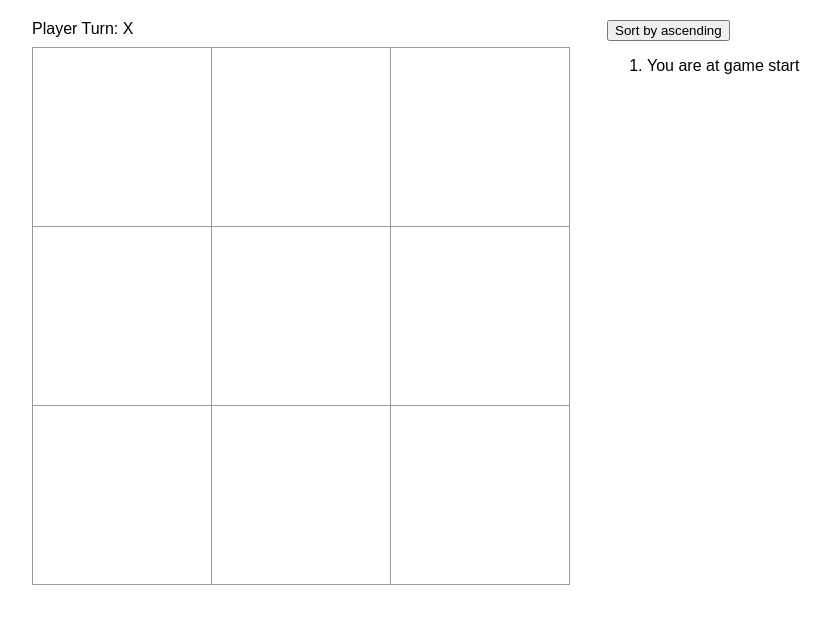
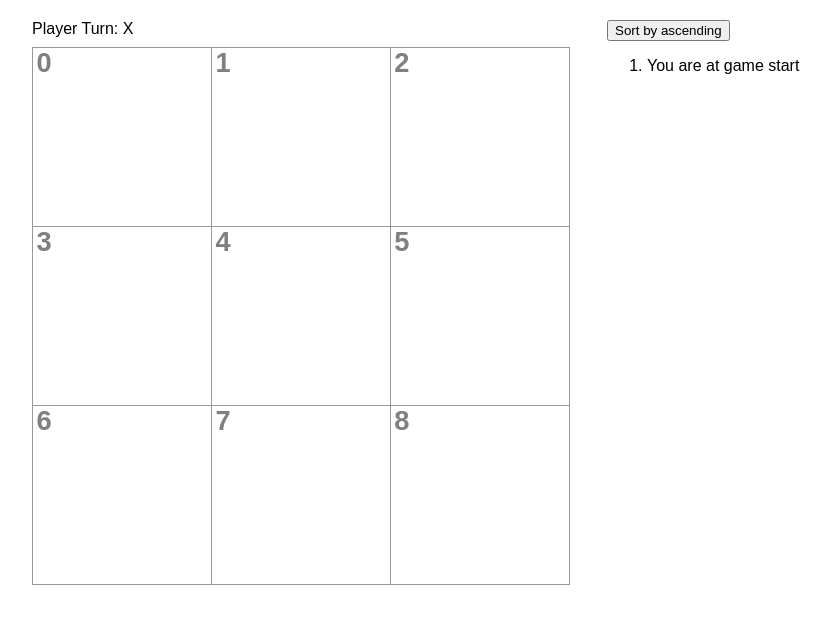
Before and after one commit to HammyPig/react-tic-tac-toe, a React (Create React App) app: page / in a window 1280 px wide. Shown: the top 624 px of the page, without its empty margins (58-889 px from the left). Built offline with nearby package versions, Linux system fonts and the light colour scheme.

Commit message:
feat: display cell ID in top-left corner of each square on the game board

```diff
--- a/src/Board.jsx
+++ b/src/Board.jsx
@@ -21,7 +21,7 @@ export default function Board({ squares, highlightedSquares, turnNumber, onPlay
       for (let c = 0; c < nCols; c++) {
         const cellId = r * nCols + c;
         row.push(
-          <Square key={cellId} value={squares[cellId]} isHighlighted={highlightedSquares[cellId]} onSquareClick={() => handleClick(cellId)} />
+          <Square key={cellId} id={cellId} value={squares[cellId]} isHighlighted={highlightedSquares[cellId]} onSquareClick={() => handleClick(cellId)} />
         );
       }
 
--- a/src/Square.jsx
+++ b/src/Square.jsx
@@ -1,4 +1,4 @@
-export default function Square({ value, onSquareClick, isHighlighted }) {
+export default function Square({ id, value, onSquareClick, isHighlighted }) {
   let highlightedStyle;
   if (isHighlighted) {
     highlightedStyle = {"backgroundColor": "yellow"};
@@ -8,6 +8,9 @@ export default function Square({ value, onSquareClick, isHighlighted }) {
 
   return (
     <button className="square" style={highlightedStyle} onClick={onSquareClick}>
+      <span className="cell-id">
+        {id}
+      </span>
       {value}
     </button>
   );
--- a/src/styles.css
+++ b/src/styles.css
@@ -92,6 +92,16 @@ body {
   text-align: center;
   width: 33%;
   aspect-ratio: 1;
+  position: relative;
+}
+
+.cell-id {
+  position: absolute;
+  top: 0.5%;
+  left: 2%;
+  font-size: 5cqw;
+  line-height: 1;
+  color: gray;
 }
 
 .board-row:after {
```
